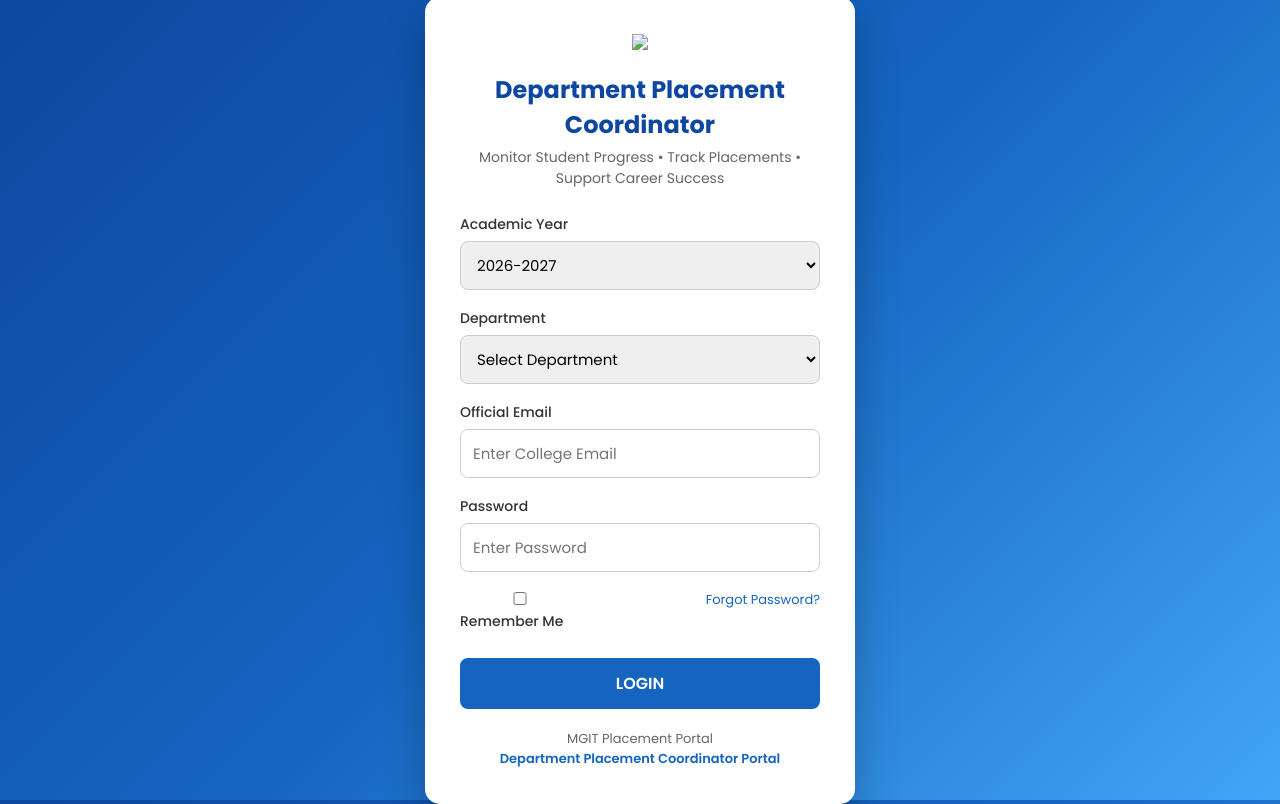
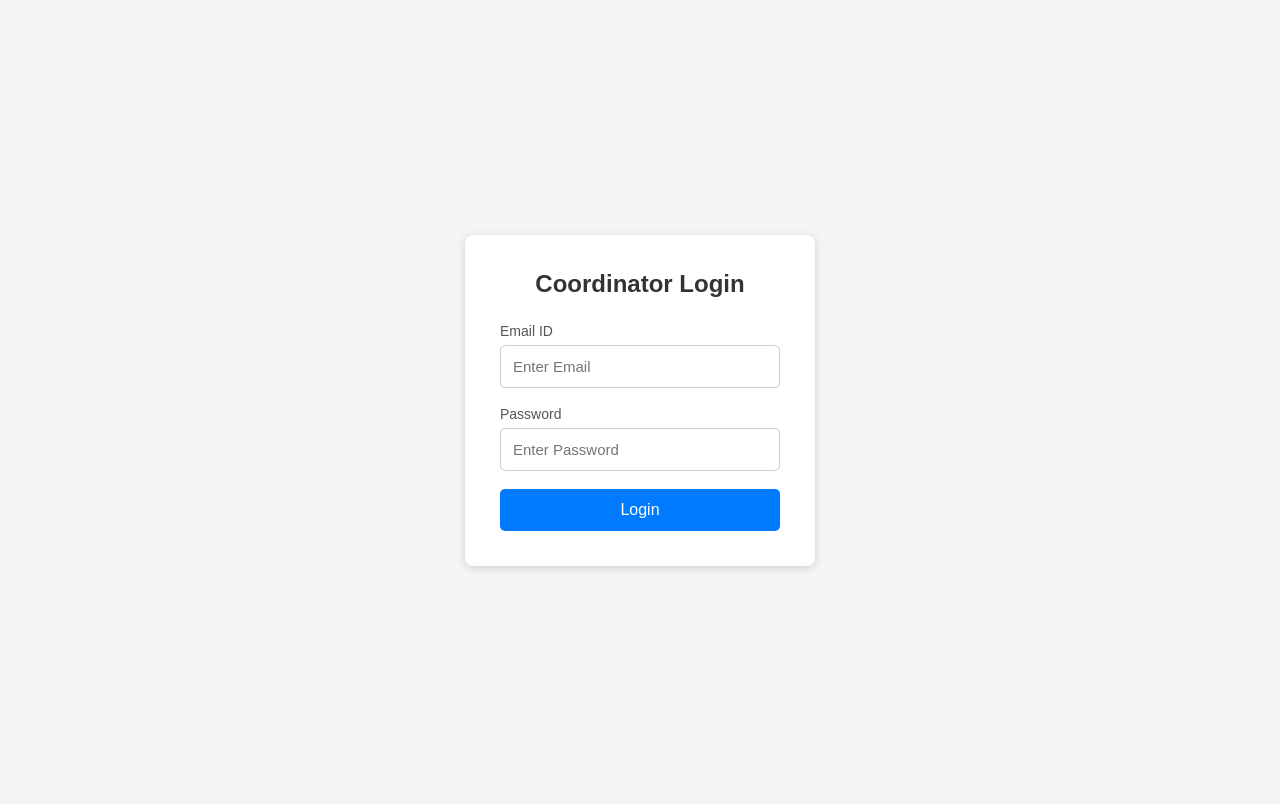
Before and after one commit to MKumar286/Faculty-Login, a plain HTML site: page index.html in a window 1280 px wide. Drawn offline with Linux system fonts and the light colour scheme.

Commit message:
Refactor Coordinator Login page styles and structure
Updated the layout and styles for the Coordinator Login page.

```diff
--- a/index.html
+++ b/index.html
@@ -3,255 +3,100 @@
 <head>
 <meta charset="UTF-8">
 <meta name="viewport" content="width=device-width, initial-scale=1.0">
-
-<title>Department Placement Coordinator Login</title>
-
-<link href="https://fonts.googleapis.com/css2?family=Poppins:wght@300;400;500;600;700&display=swap" rel="stylesheet">
+<title>Coordinator Login</title>
 
 <style>
-
 *{
     margin:0;
     padding:0;
     box-sizing:border-box;
-font-family:'Poppins',sans-serif;
+    font-family:Arial, sans-serif;
 }
 
 body{
-
-background:linear-gradient(135deg,#0d47a1,#1565c0,#42a5f5);
-
     height:100vh;
     display:flex;
     justify-content:center;
     align-items:center;
-
+    background:#f5f5f5; /* Change to white (#fff) if needed */
 }
 
 .login-box{
-
-width:430px;
-background:#fff;
-border-radius:15px;
+    width:350px;
+    background:#ffffff;
     padding:35px;
-box-shadow:0 20px 40px rgba(0,0,0,.25);
-
-}
-
-.logo{
-
-text-align:center;
-margin-bottom:15px;
-
-}
-
-.logo img{
-
-width:80px;
-
+    border-radius:8px;
+    box-shadow:0 2px 10px rgba(0,0,0,0.15);
 }
 
 h2{
-
     text-align:center;
-color:#0d47a1;
-margin-bottom:5px;
-
-}
-
-.tagline{
-
-text-align:center;
-font-size:14px;
-color:#666;
     margin-bottom:25px;
-
+    color:#333;
 }
 
 .input-group{
-
     margin-bottom:18px;
-
 }
 
 label{
-
     display:block;
     margin-bottom:6px;
     font-size:14px;
-font-weight:500;
-color:#333;
-
+    color:#555;
 }
 
-input,select{
-
+input{
     width:100%;
     padding:12px;
     border:1px solid #ccc;
-border-radius:8px;
+    border-radius:5px;
     font-size:15px;
     outline:none;
-
 }
 
-input:focus,
-select:focus{
-
-border-color:#1565c0;
-
-}
-
-.options{
-
-display:flex;
-justify-content:space-between;
-font-size:13px;
-margin-bottom:20px;
-
-}
-
-.options a{
-
-text-decoration:none;
-color:#1565c0;
-
+input:focus{
+    border-color:#007BFF;
 }
 
 button{
-
     width:100%;
-padding:13px;
+    padding:12px;
+    background:#007BFF;
+    color:white;
     border:none;
-background:#1565c0;
-color:white;
+    border-radius:5px;
     font-size:16px;
-font-weight:600;
-border-radius:8px;
     cursor:pointer;
-transition:.3s;
-
 }
 
 button:hover{
-
-background:#0d47a1;
-
+    background:#0056b3;
 }
-
-.footer{
-
-margin-top:20px;
-text-align:center;
-font-size:13px;
-color:#666;
-
-}
-
-.footer span{
-
-color:#1565c0;
-font-weight:600;
-
-}
-
 </style>
 
 </head>
-
 <body>
 
 <div class="login-box">
 
-<div class="logo">
-
-<!-- Replace with MGIT Logo -->
-<img src="logo.png">
-
-</div>
-
-<h2>Department Placement Coordinator</h2>
-
-<p class="tagline">
-Monitor Student Progress • Track Placements • Support Career Success
-</p>
+    <h2>Coordinator Login</h2>
 
     <form>
 
         <div class="input-group">
-
-<label>Academic Year</label>
-
-<select>
-<option>2026-2027</option>
-<option>2025-2026</option>
-</select>
-
+            <label>Email ID</label>
+            <input type="email" placeholder="Enter Email" required>
         </div>
 
         <div class="input-group">
-
-<label>Department</label>
-
-<select>
-
-<option>Select Department</option>
-
-<option>CSE</option>
-<option>CSM</option>
-<option>CSD</option>
-<option>IT</option>
-<option>ECE</option>
-<option>EEE</option>
-<option>MECH</option>
-<option>CIVIL</option>
-
-</select>
-
+            <label>Password</label>
+            <input type="password" placeholder="Enter Password" required>
         </div>
 
-<div class="input-group">
-
-<label>Official Email</label>
-
-<input type="email" placeholder="Enter College Email">
-
-</div>
-
-<div class="input-group">
-
-<label>Password</label>
-
-<input type="password" placeholder="Enter Password">
-
-</div>
-
-<div class="options">
-
-<label>
-<input type="checkbox">
-Remember Me
-</label>
-
-<a href="#">Forgot Password?</a>
-
-</div>
-
-<button type="submit">
-
-LOGIN
-
-</button>
+        <button type="submit">Login</button>
 
     </form>
-
-<div class="footer">
-
-MGIT Placement Portal<br>
-
-<span>Department Placement Coordinator Portal</span>
-
-</div>
 
 </div>
 
```
Lines whose indentation alone changed are shown as unchanged.
